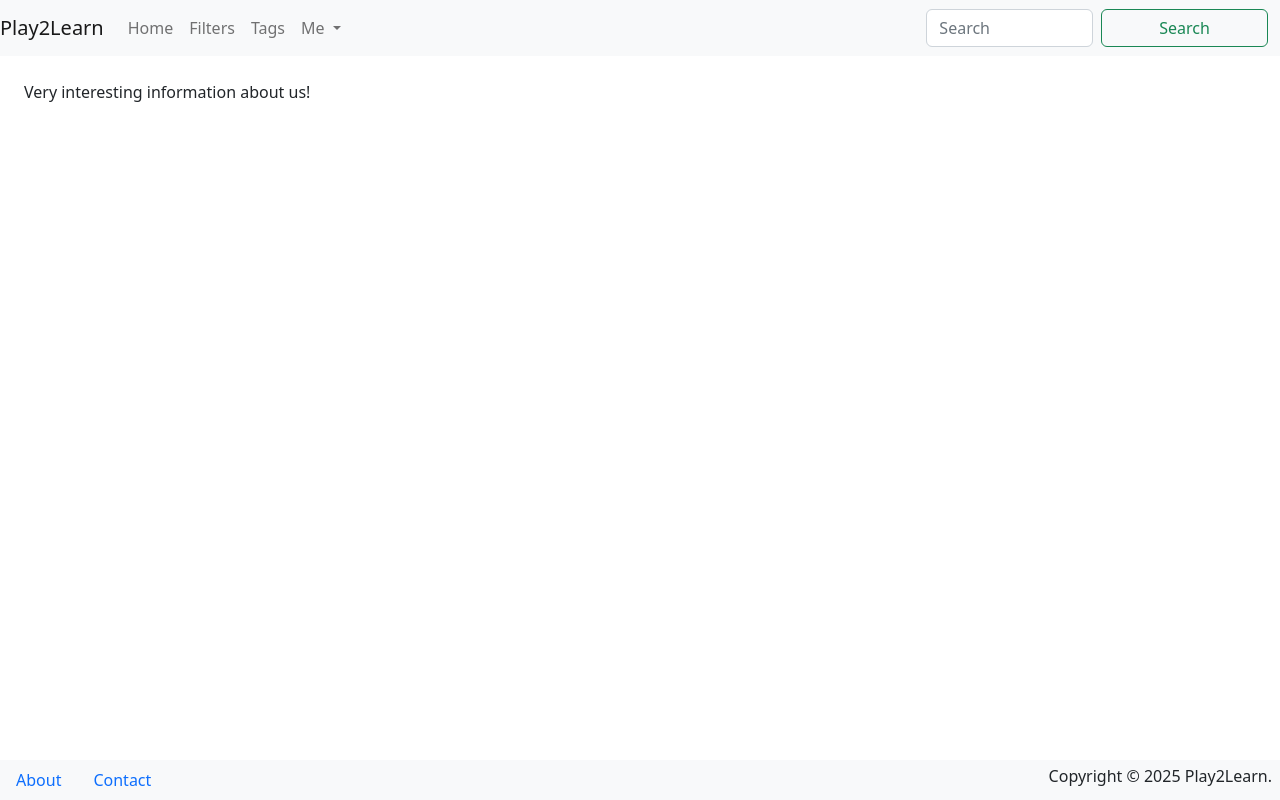
After one commit to dpreciado22/Play2Learn-Complete.2, a Django app: page /about-us/ in a window 1280 px wide. The commit adds this page. Run offline with Django 4.2, Linux system fonts and the light colour scheme; some libraries are stand-ins or nearby versions.

Commit message:
about-us

```diff
--- a/pages/urls.py
+++ b/pages/urls.py
@@ -5,6 +5,6 @@ app_name = "pages"
 
 urlpatterns = [
     path("", HomePageView.as_view(), name="homepage"),
-    path("about/", AboutUsView.as_view(), name="about"),
+    path("about-us/", AboutUsView.as_view(), name="about-us"),
     path("account/", MyAccountView.as_view(), name="my-account"),
 ]
--- a/templates/_base.html
+++ b/templates/_base.html
@@ -76,7 +76,7 @@
       <div class="float-end m-1 me-2">Copyright &copy; 2025 Play2Learn.</div>
       <nav>
         <ul class="nav">
-          <li class="nav-item"><a class="nav-link" href="{% url 'pages:about' %}">About</a></li>
+          <li class="nav-item"><a class="nav-link" href="{% url 'pages:about-us' %}">About</a></li>
           <li class="nav-item"><a class="nav-link" href="#">Contact</a></li>
         </ul>
       </nav>
--- /dev/null
+++ b/templates/pages/about_us.html
@@ -0,0 +1,7 @@
+{% extends "_base.html" %}
+
+{% block title %}About Us{% endblock %}
+{% block header %}About Us{% endblock %}
+{% block main %}
+  <p>Very interesting information about us!</p>
+{% endblock %}
```
